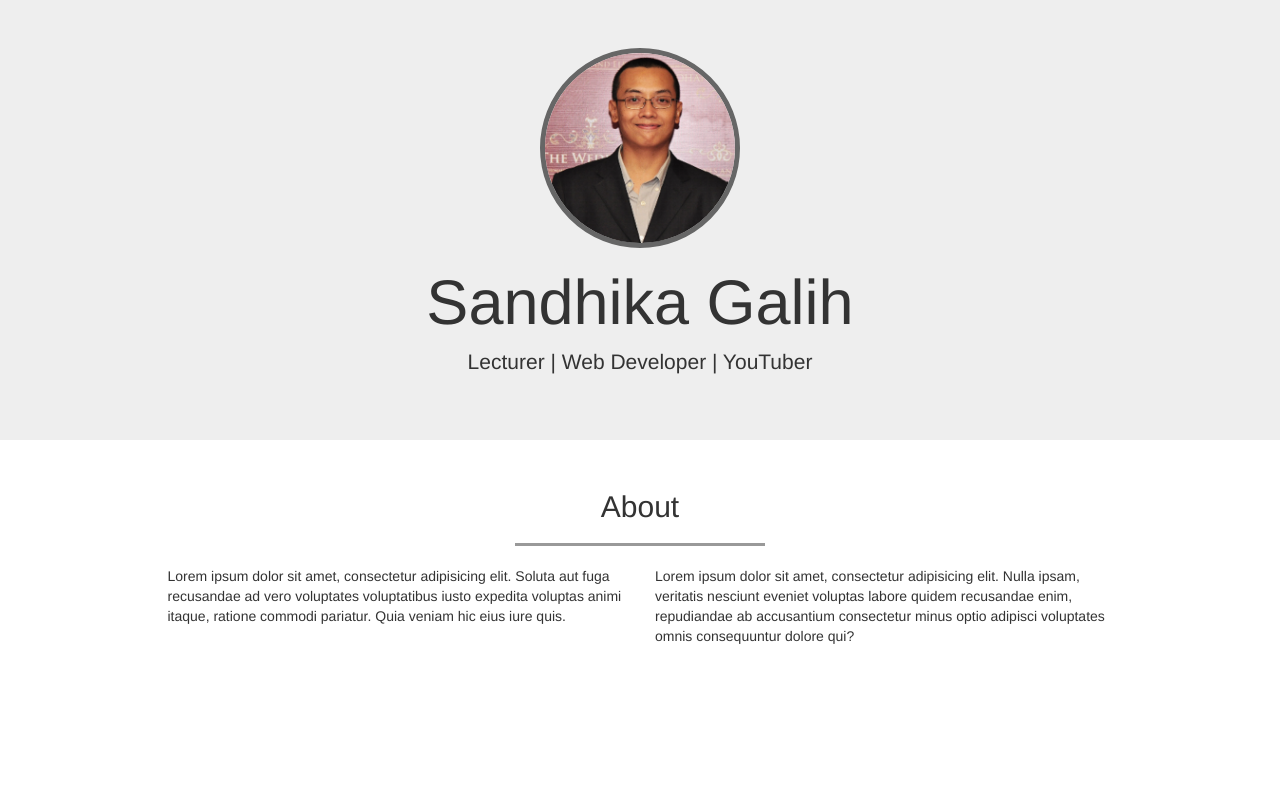
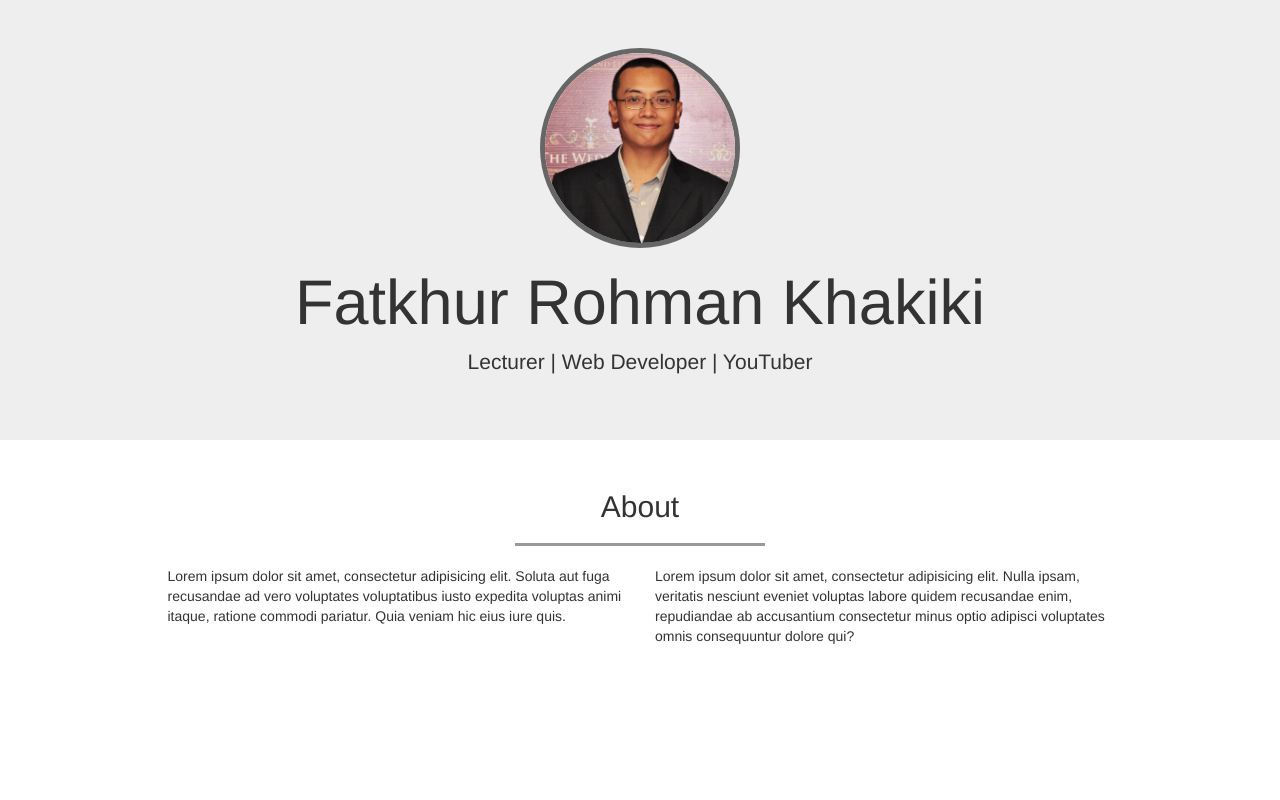
Before and after one commit to Fatkhur123/Fatkhur123.github.io, a plain HTML site: page index.html in a window 1280 px wide. Shown: the top 800 px of the page. Drawn offline with nearby package versions, Linux system fonts and the light colour scheme.

Commit message:
mengubah nama

```diff
--- a/index.html
+++ b/index.html
@@ -23,7 +23,7 @@
     <!-- jumbotron -->
     <div class="jumbotron text-center">
       <img src="img/sandhika.png" class="img-circle">
-      <h1>Sandhika Galih</h1>
+      <h1>Fatkhur Rohman Khakiki</h1>
       <p>Lecturer | Web Developer | YouTuber</p>
     </div>
     <!-- akhir jumbotron -->
```
